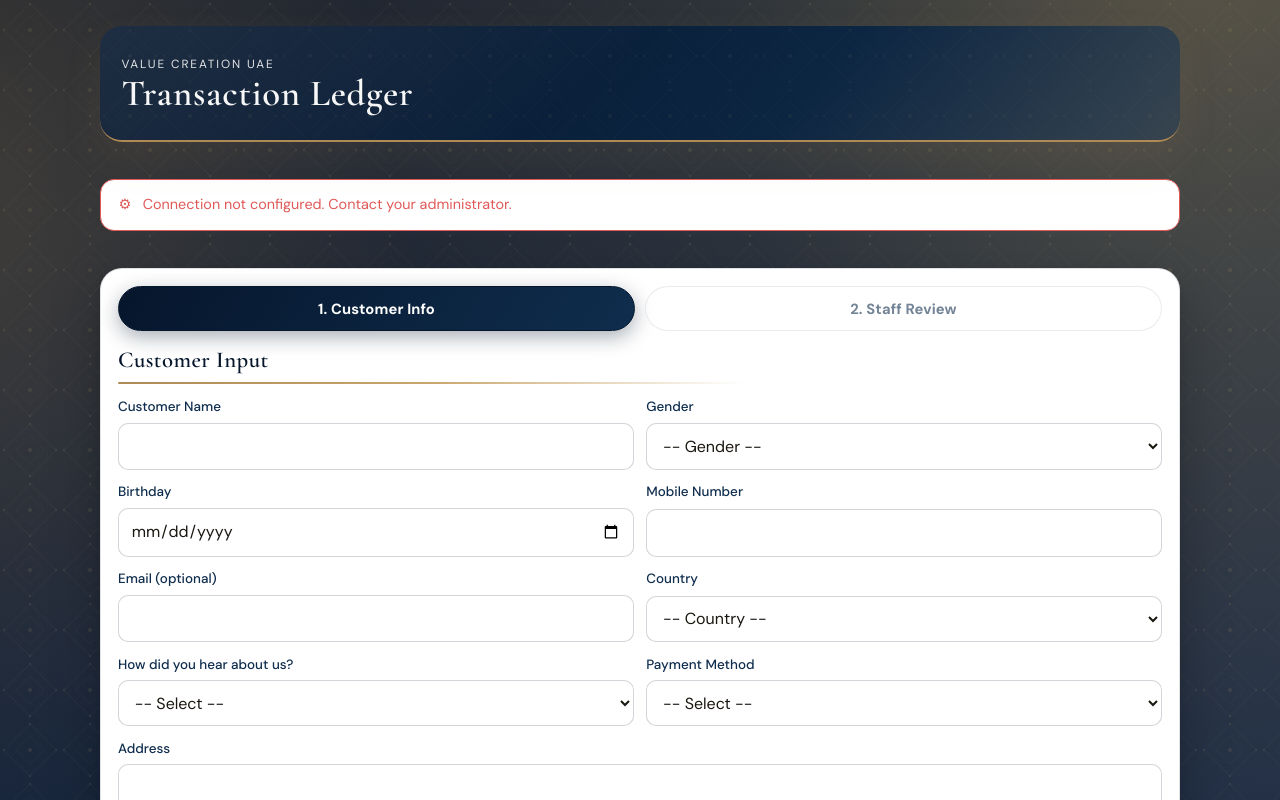
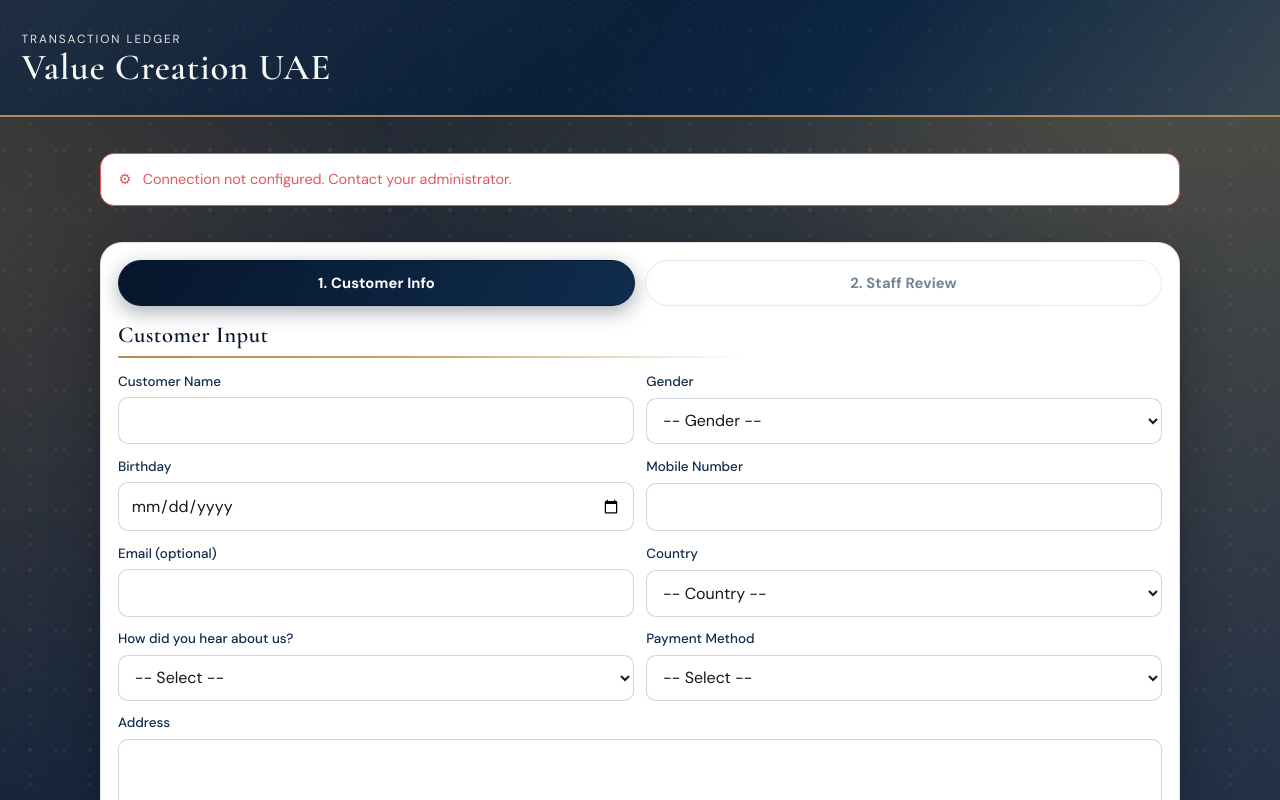
Before and after one commit to ig-freetech/vcuae, a website: page demo/web/index.html in a window 1280 px wide. Shown: the top 800 px of the page. Drawn offline with nearby package versions, Linux system fonts and the light colour scheme.

Commit message:
feat: adjust body styling for improved layout; remove margin and box-shadow, set full width

```diff
--- a/demo/web/index.html
+++ b/demo/web/index.html
@@ -15,8 +15,8 @@
   <body>
     <main class="shell">
       <header class="hero">
-        <p class="hero-kicker">Value Creation UAE</p>
-        <h1>Transaction Ledger</h1>
+        <p class="hero-kicker">Transaction Ledger</p>
+        <h1>Value Creation UAE</h1>
       </header>
 
       <div id="config-banner" class="config-banner hidden">
--- a/demo/web/styles.css
+++ b/demo/web/styles.css
@@ -61,7 +61,7 @@ body::before {
   position: relative;
   z-index: 1;
   width: min(1080px, calc(100% - 2rem));
-  margin: 1.6rem auto 2.4rem;
+  margin: 0 auto 2.4rem;
   display: grid;
   gap: 1.15rem;
 }
@@ -71,11 +71,13 @@ body::before {
   overflow: hidden;
   background: linear-gradient(122deg, var(--brand), var(--brand-soft));
   color: #f7f7f7;
-  border-radius: var(--radius-lg);
+  border-radius: 0;
   padding: 1.4rem 1.35rem 1.6rem;
-  box-shadow: var(--shadow-card);
-  animation: lift-in 260ms ease both;
+  box-shadow: none;
+  animation: none;
   border-bottom: 2px solid var(--accent);
+  width: 100vw;
+  margin-left: calc(-50vw + 50%);
 }
 
 .hero::before {
```
